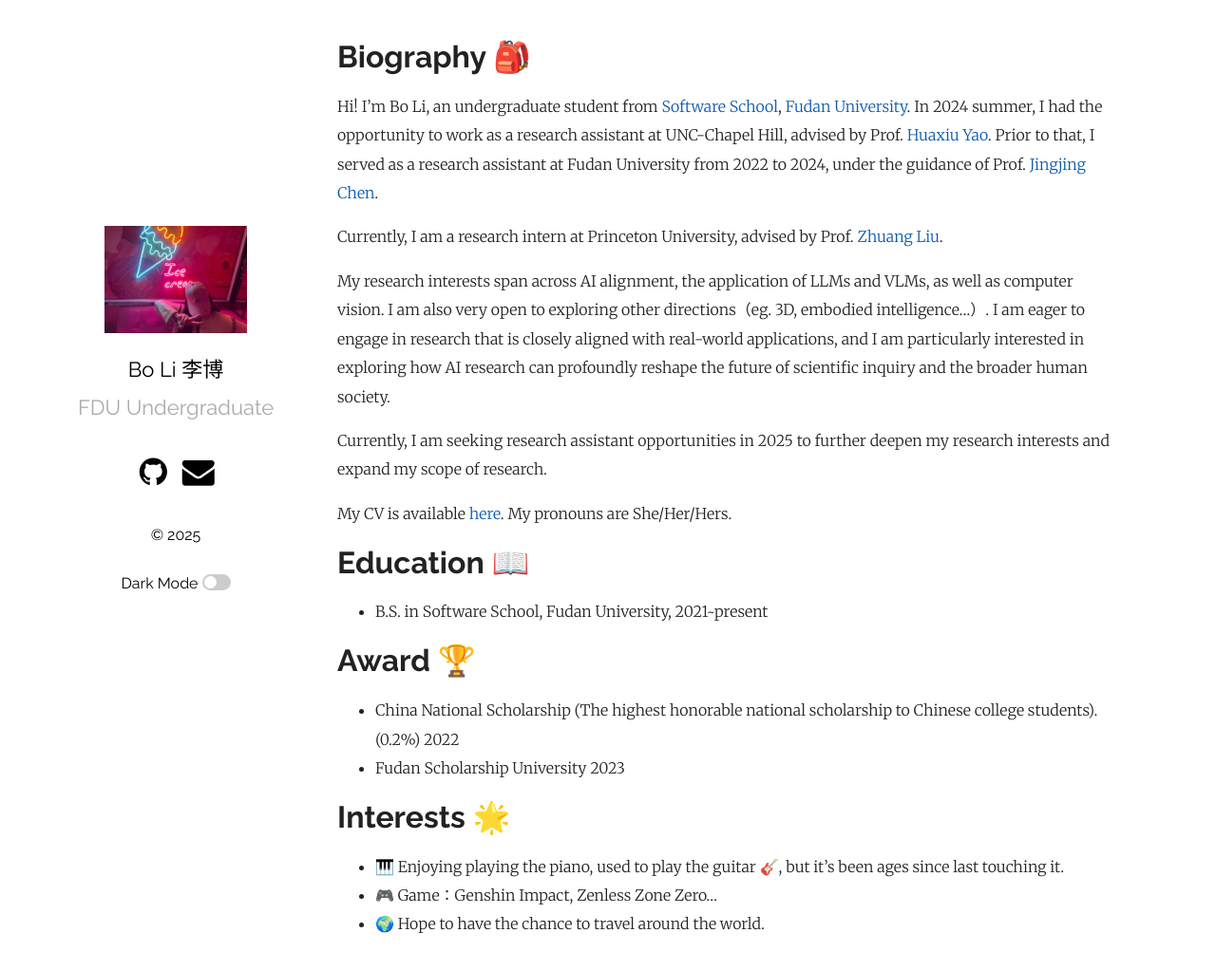
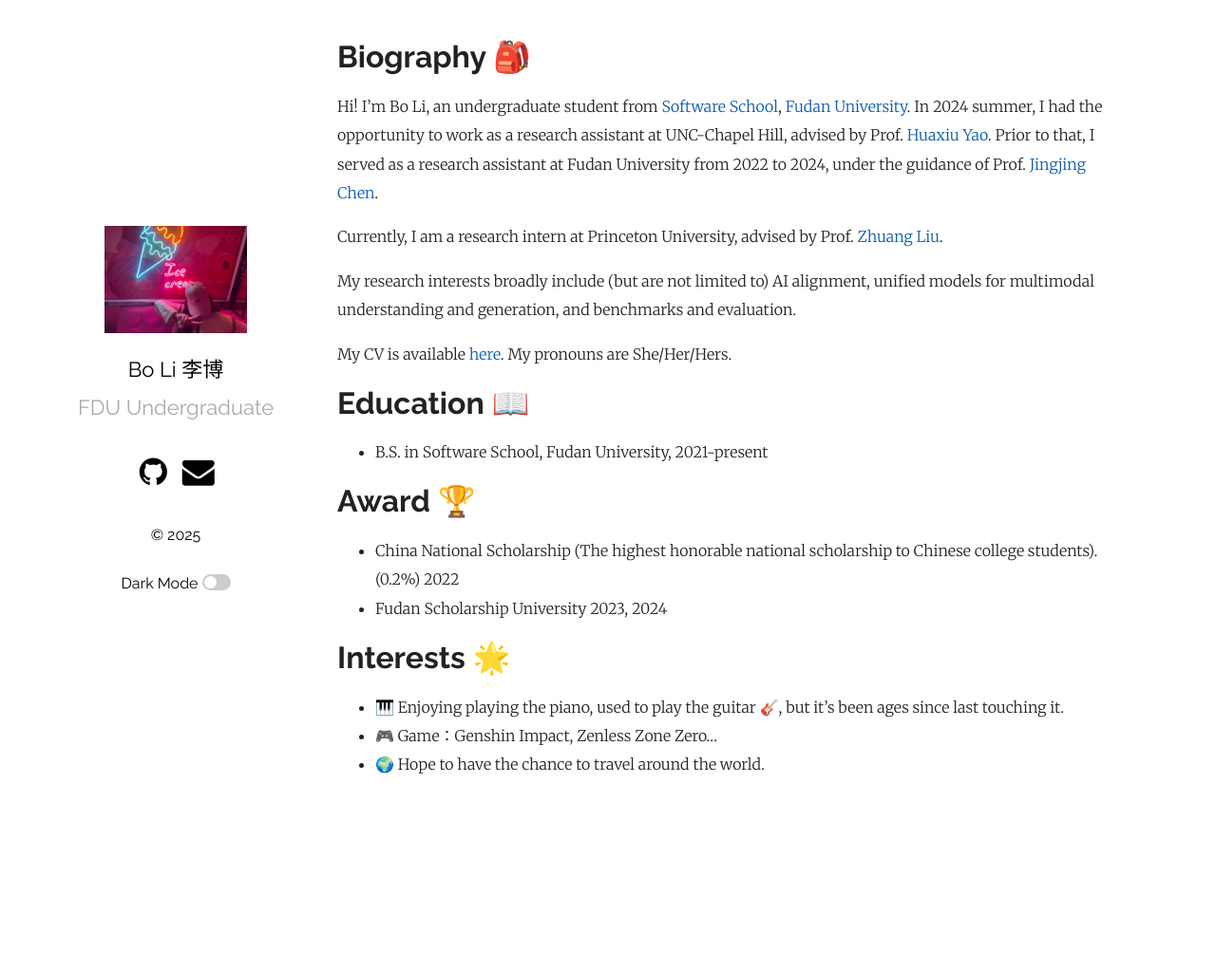
Before and after one commit to primerL/primerL.github.io, a Jekyll site: the page built from index.md, in a window 1280 px wide and 1034 px high. Shown: the top 1022 px of the window at 95% size. Built offline with Jekyll 4.4.1, drawn with Linux system fonts in a browser that asks for light colours.

Commit message:
Update index.md

```diff
--- a/index.md
+++ b/index.md
@@ -9,9 +9,7 @@ Hi! I'm Bo Li, an undergraduate student from [Software School](https://software.
 
 Currently, I am a research intern at Princeton University, advised by Prof. [Zhuang Liu](https://liuzhuang13.github.io/).
 
-My research interests span across AI alignment, the application of LLMs and VLMs, as well as computer vision. I am also very open to exploring other directions（eg. 3D, embodied intelligence...）. I am eager to engage in research that is closely aligned with real-world applications, and I am particularly interested in exploring how AI research can profoundly reshape the future of scientific inquiry and the broader human society.
-
-Currently, I am seeking research assistant opportunities in 2025 to further deepen my research interests and expand my scope of research.
+My research interests broadly include (but are not limited to) AI alignment, unified models for multimodal understanding and generation, and benchmarks and evaluation.
 
 My CV is available [here](CV_BoLi.pdf). My pronouns are She/Her/Hers.
 
@@ -22,7 +20,7 @@ Education 📖
 Award 🏆
 ======
 * China National Scholarship (The highest honorable national scholarship to Chinese college students). (0.2%) 2022
-* Fudan Scholarship University 2023
+* Fudan Scholarship University 2023, 2024
 
 Interests 🌟
 ======
```
